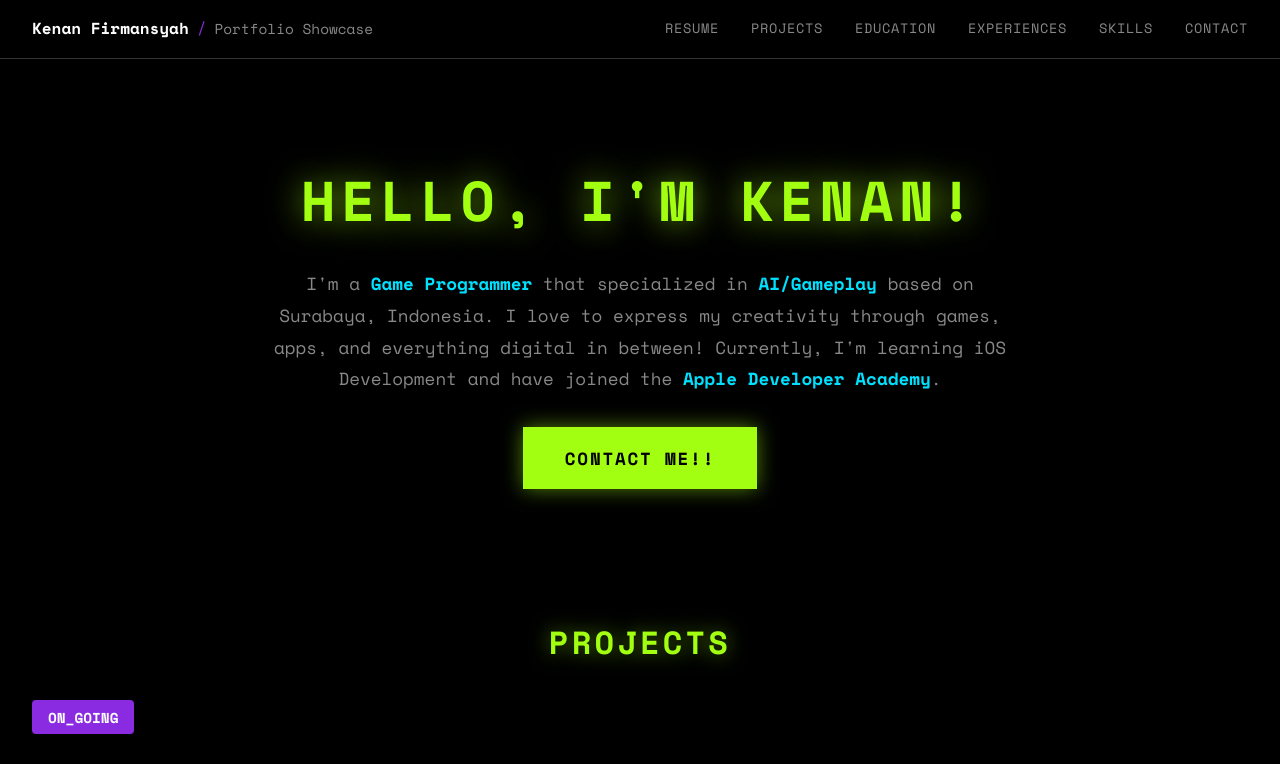
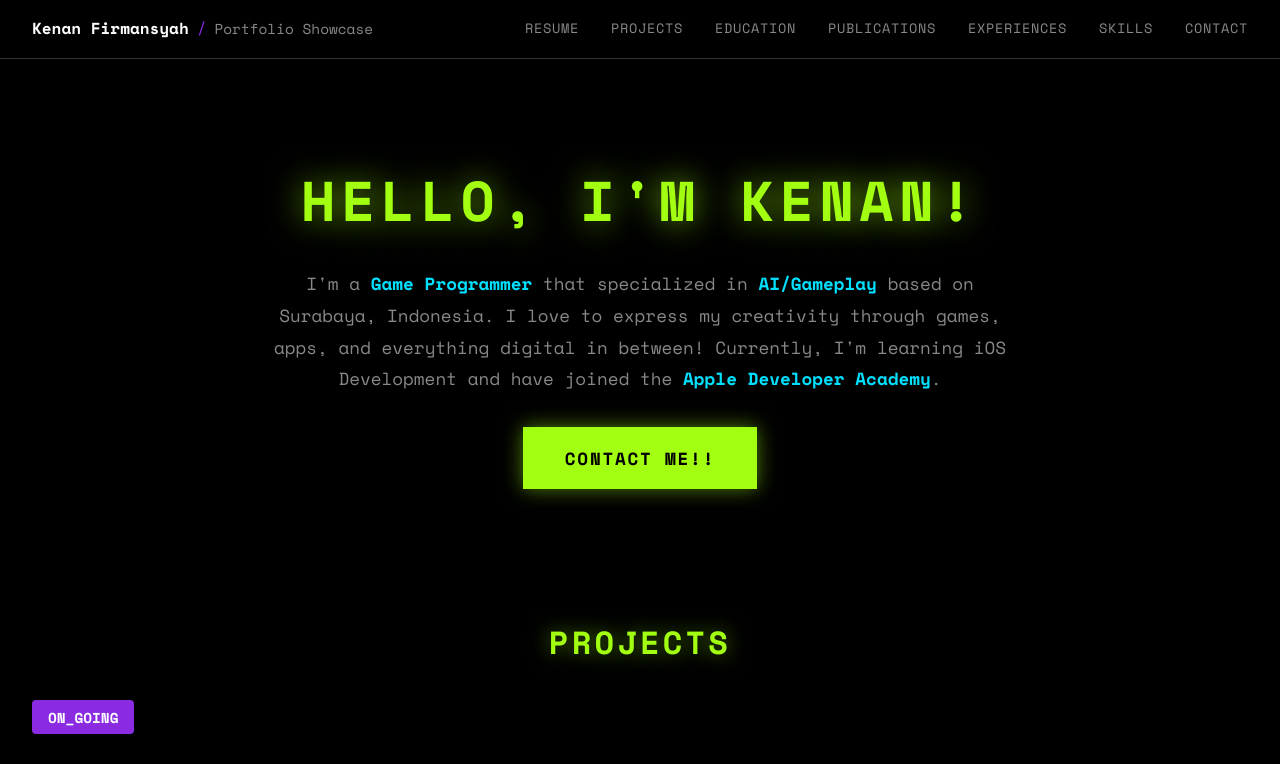
Before and after one commit to Kenanfir/Kenan-Website, a Next.js app: page / in a window 1280 px wide. Shown: the top 764 px of the page. Built offline with nearby package versions, Linux system fonts and the light colour scheme.

Commit message:
Add Publications to nav, reorder sections

```diff
--- a/src/app/page.tsx
+++ b/src/app/page.tsx
@@ -16,9 +16,9 @@ export default function Home() {
         <Hero />
         <Projects />
         <Education />
+        <Publications />
         <Experiences />
         <Skills />
-        <Publications />
         <Contact />
       </main>
       <Footer />
--- a/src/components/Header.tsx
+++ b/src/components/Header.tsx
@@ -7,6 +7,7 @@ const navLinks = [
     { href: '/resume.pdf', label: 'Resume', external: true },
     { href: '#projects', label: 'Projects' },
     { href: '#education', label: 'Education' },
+    { href: '#publications', label: 'Publications' },
     { href: '#experiences', label: 'Experiences' },
     { href: '#skills', label: 'Skills' },
     { href: '#contact', label: 'Contact' },
```
